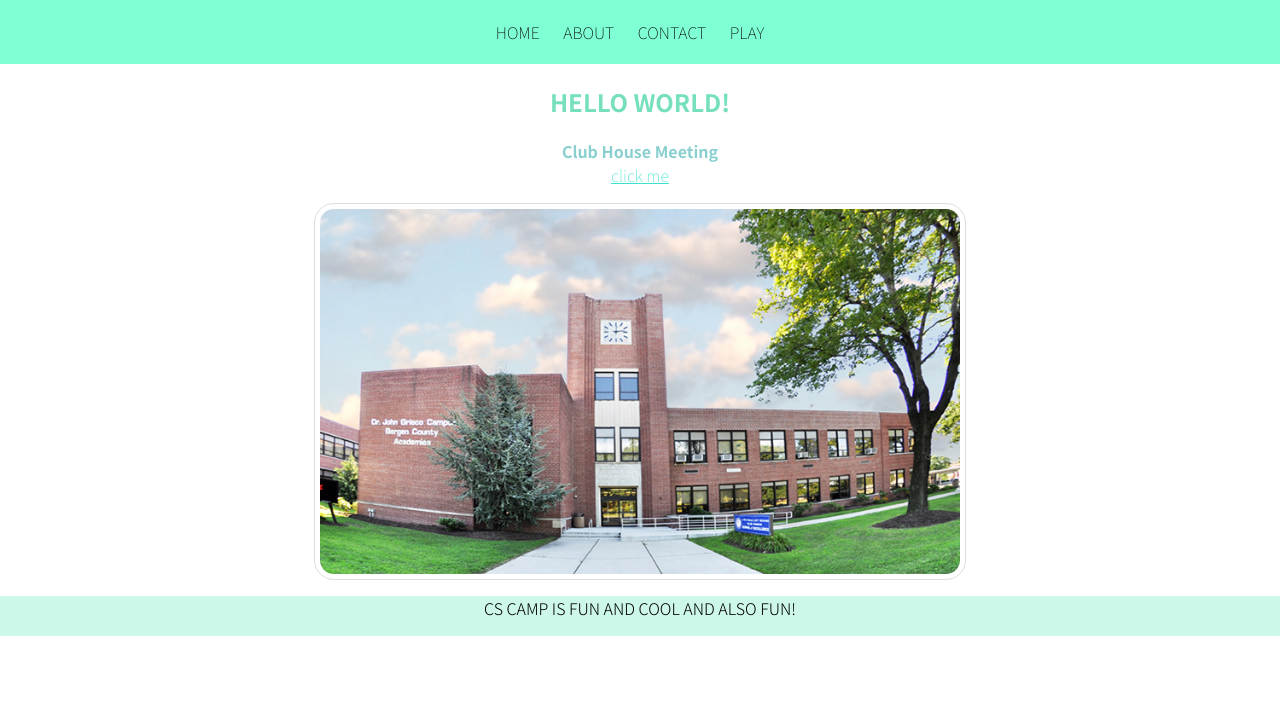
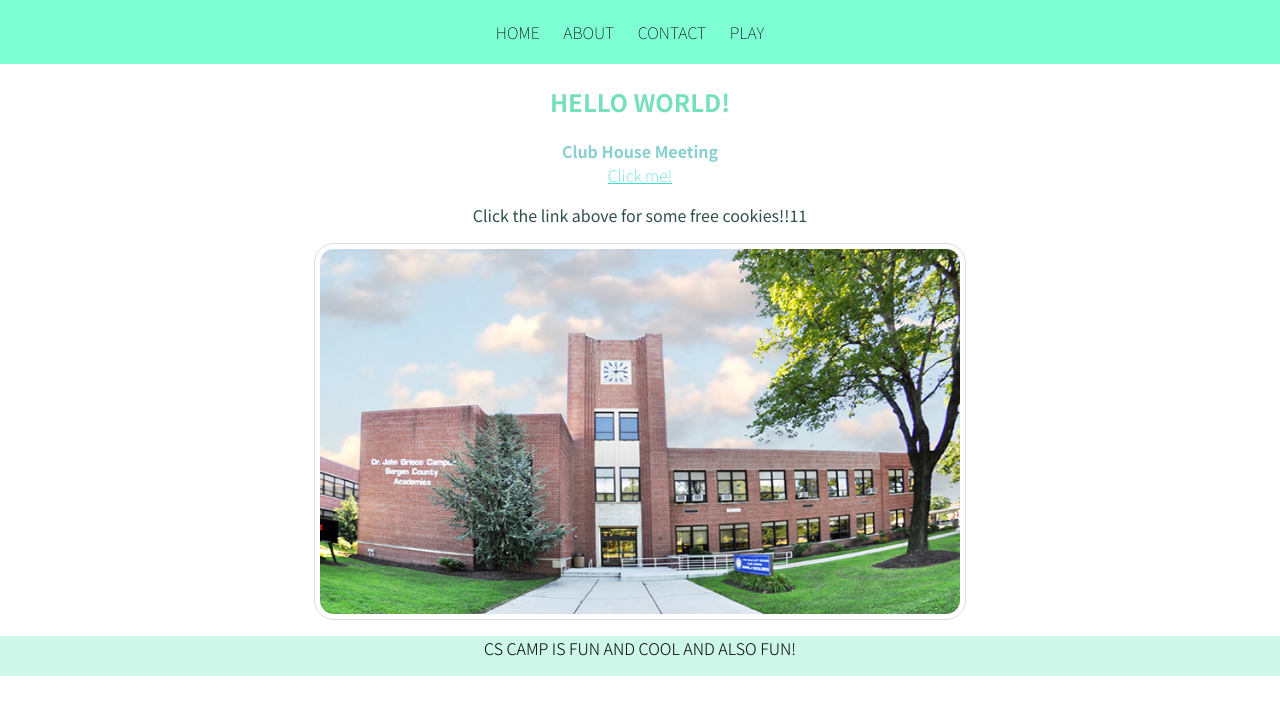
Before and after one commit to JoshKim05/JoshKim05.github.io, a plain HTML site: page index.html in a window 1280 px wide. Drawn offline with Linux system fonts and the light colour scheme.

Commit message:
tested highlighting when hovering over new paragraph text.

```diff
--- a/index.html
+++ b/index.html
@@ -4,7 +4,7 @@
   <head>
     <meta charset="utf-8">
     <meta name="viewport" content="width=device-width">
-    <title>repl.it</title>
+    <title>hello there</title>
     <link href="style.css" rel="stylesheet" type="text/css" />
     <link href="https://fonts.googleapis.com/css2?family=Noto+Sans+KR:wght@100;300;400;500;700;900&family=Rock+Salt&display=swap" rel="stylesheet">
 
@@ -36,7 +36,12 @@
         <strong class = "meeting">Club House Meeting</strong>
       </div>
 
-      <a id = "click" href="https://tinyurl.com/atcscamp" target = "_blank">click me </a><br/>
+      <a id = "click" href="https://tinyurl.com/atcscamp" target = "_blank">Click me!</a><br/>
+
+      <p class = "test">
+        Click the link above for some free cookies!!11
+      </p>
+
 
       <p>
         <img class = "bcaPic" src = "images/BCApic.jpg"
--- a/style.css
+++ b/style.css
@@ -108,6 +108,16 @@ label {
   text-transform: uppercase;
 }
 
+.test {
+  color: darkslategrey;
+
+}
+
+.test:hover{
+  color: red;
+  letter-spacing: .05em;
+}
+
 
 /* #note {
   font-family: 'Rock Salt', cursive;
```
